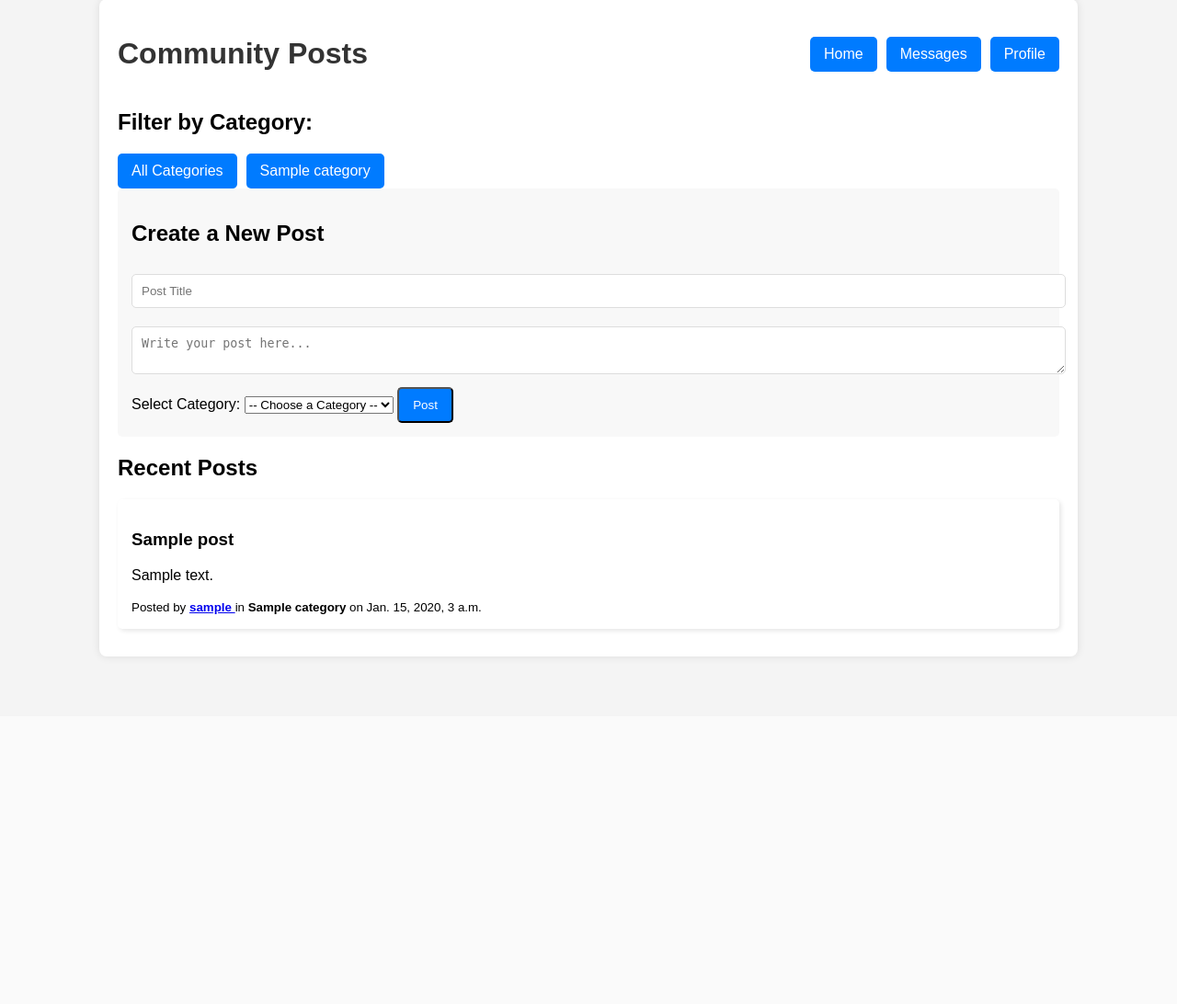
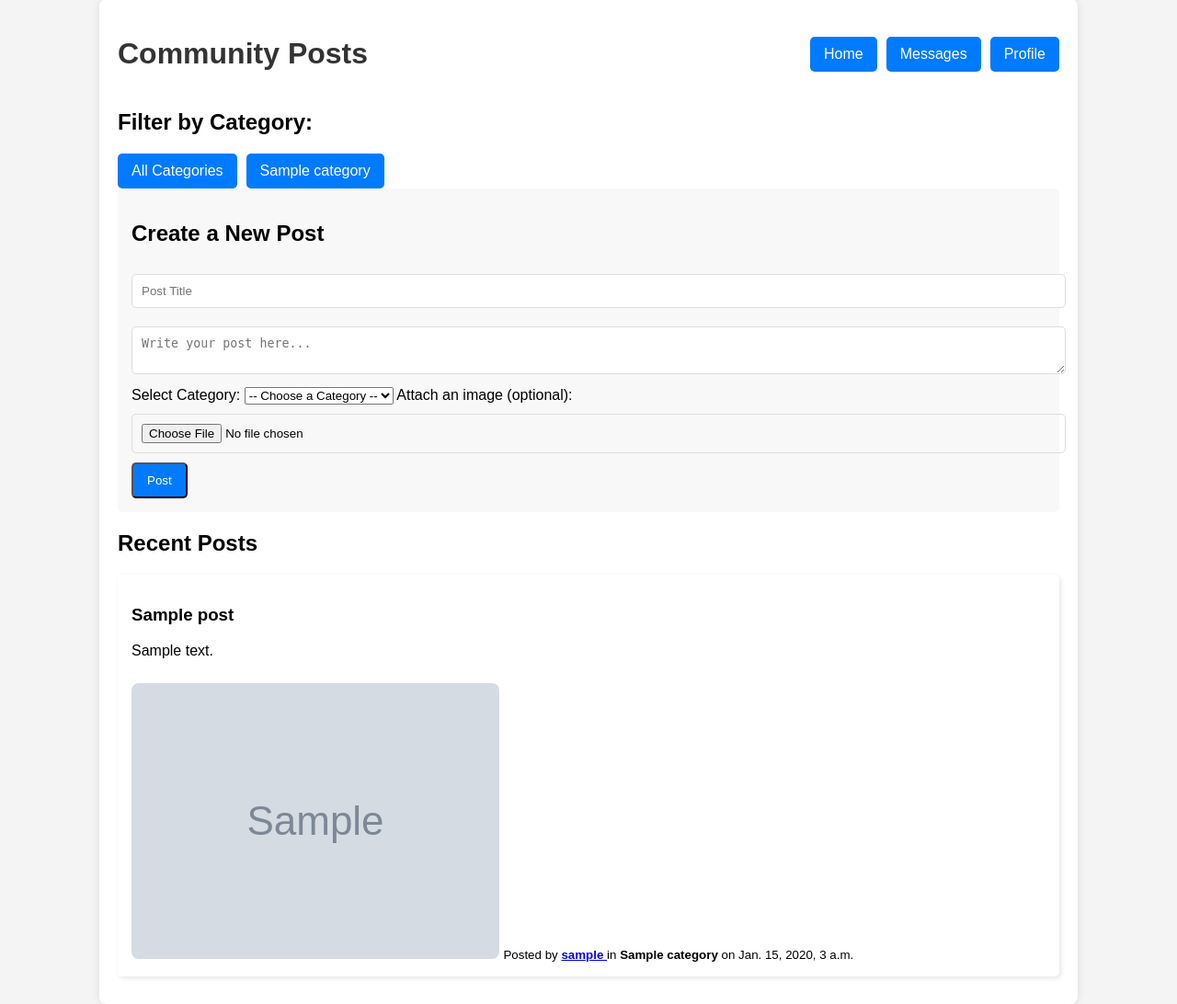
Before and after one commit to SYM-Hacks/CalgaryHacks2025, a Django app: page /posts/ in a window 1280 px wide. Shown: the part 21-1113 px from the top of the page at 92% size. Before the commit the page ends 738 px from the top, so only its background shows below. Run offline with Django 5.2, Linux system fonts and the light colour scheme; a user stored in the database is signed in; tables that the repository leaves empty hold one stand-in row (values such as "Sample post"); grey boxes marked "Sample" are stand-in pictures.

Commit message:
added ability to add a photo to your post

```diff
--- a/app/forum/templates/forum/posts.html
+++ b/app/forum/templates/forum/posts.html
@@ -1,11 +1,20 @@
 <!DOCTYPE html>
 <html lang="en">
 <head>
+    {% load static %}
     <meta charset="UTF-8">
     <meta name="viewport" content="width=device-width, initial-scale=1.0">
     <title>Posts - Community</title>
-    {% load static %}
     <link rel="stylesheet" href="{% static 'forum/styles.css' %}">
+    <style>
+        /* Style for the attached post image */
+        .post-image {
+            max-width: 100%;
+            height: auto;
+            margin-top: 10px;
+            border-radius: 8px;
+        }
+    </style>
 </head>
 <body>
     <div class="container">
@@ -32,7 +41,7 @@
         <!-- Post Creation Form -->
         <section class="post-form">
             <h2>Create a New Post</h2>
-            <form method="POST" action="{% url 'create_post' %}">
+            <form method="POST" action="{% url 'create_post' %}" enctype="multipart/form-data">
                 {% csrf_token %}
                 <input type="text" name="title" placeholder="Post Title" required>
                 <textarea name="content" placeholder="Write your post here..." required></textarea>
@@ -45,6 +54,9 @@
                     {% endfor %}
                 </select>
 
+                <label for="image">Attach an image (optional):</label>
+                <input type="file" name="image" id="image" accept="image/*">
+
                 <button type="submit" class="btn">Post</button>
             </form>
         </section>
@@ -56,6 +68,9 @@
                 <div class="post">
                     <h3>{{ post.title }}</h3>
                     <p>{{ post.content }}</p>
+                    {% if post.image %}
+                        <img src="{{ post.image.url }}" alt="Post Image" class="post-image">
+                    {% endif %}
                     <small>
                         Posted by
                         <strong>
@@ -66,7 +81,6 @@
                         in <strong>{{ post.category.name }}</strong>
                         on {{ post.created_at }}
                     </small>
-
                 </div>
             {% empty %}
                 <p>No posts yet in this category. Be the first to share something!</p>
--- a/app/forum/views.py
+++ b/app/forum/views.py
@@ -48,11 +48,12 @@ def home(request):
     # Get admin users (staff or superusers)
     admin_users = User.objects.filter(is_staff=True)  # Only staff/admin users
 
+
     # Filter posts by admin users
     if category_filter:
         posts = Post.objects.filter(user__in=admin_users, category__name=category_filter)
     else:
-        posts = Post.objects.filter(user__in=admin_users)  # Only admin posts
+        posts = Post.objects.filter(user__in=admin_users).order_by('-created_at')
 
     categories = Category.objects.all()
     return render(request, 'forum/home.html', {'posts': posts, 'categories': categories})
```
Also changed, not shown: app/forum/templates/forum/home.html (+13 -3 lines).
